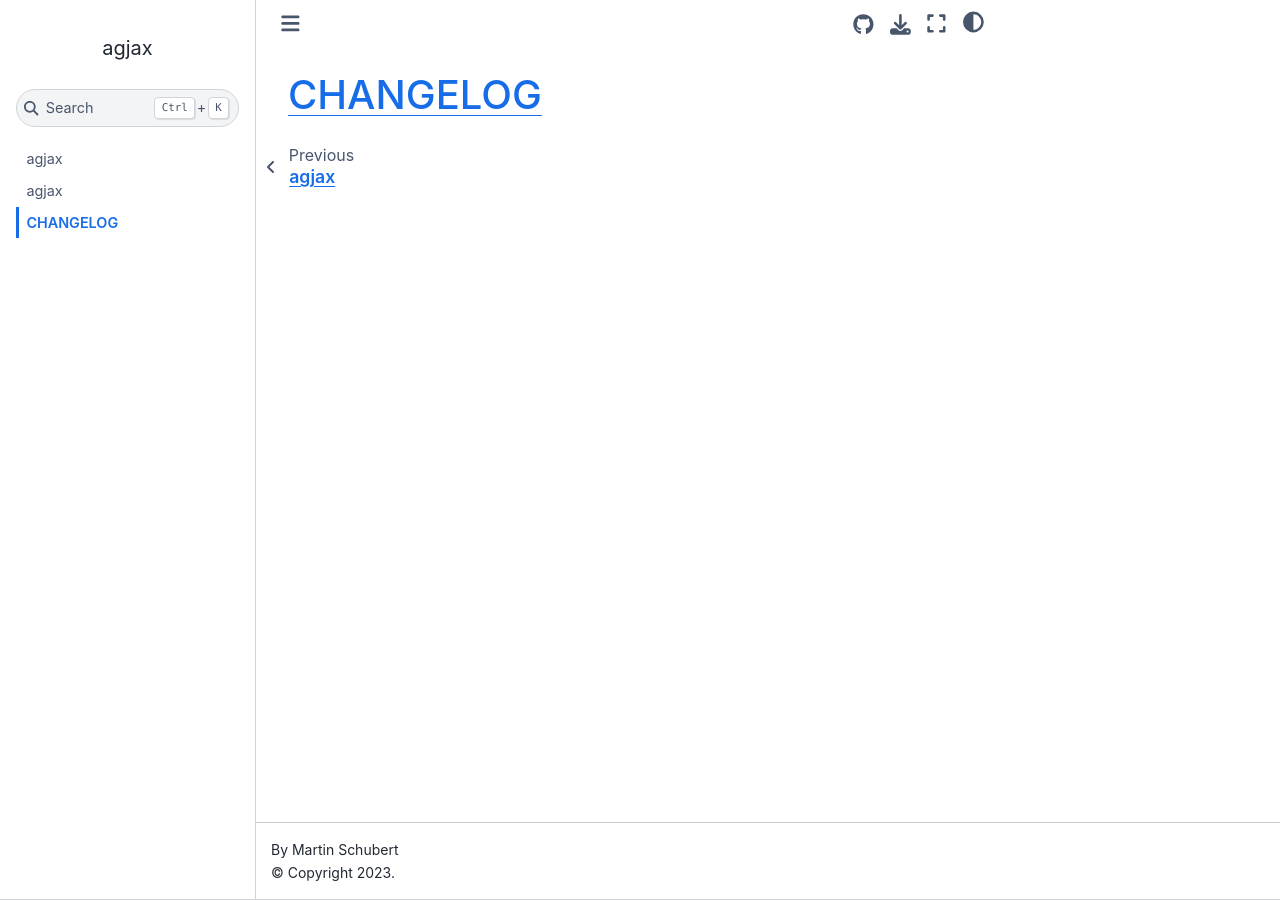
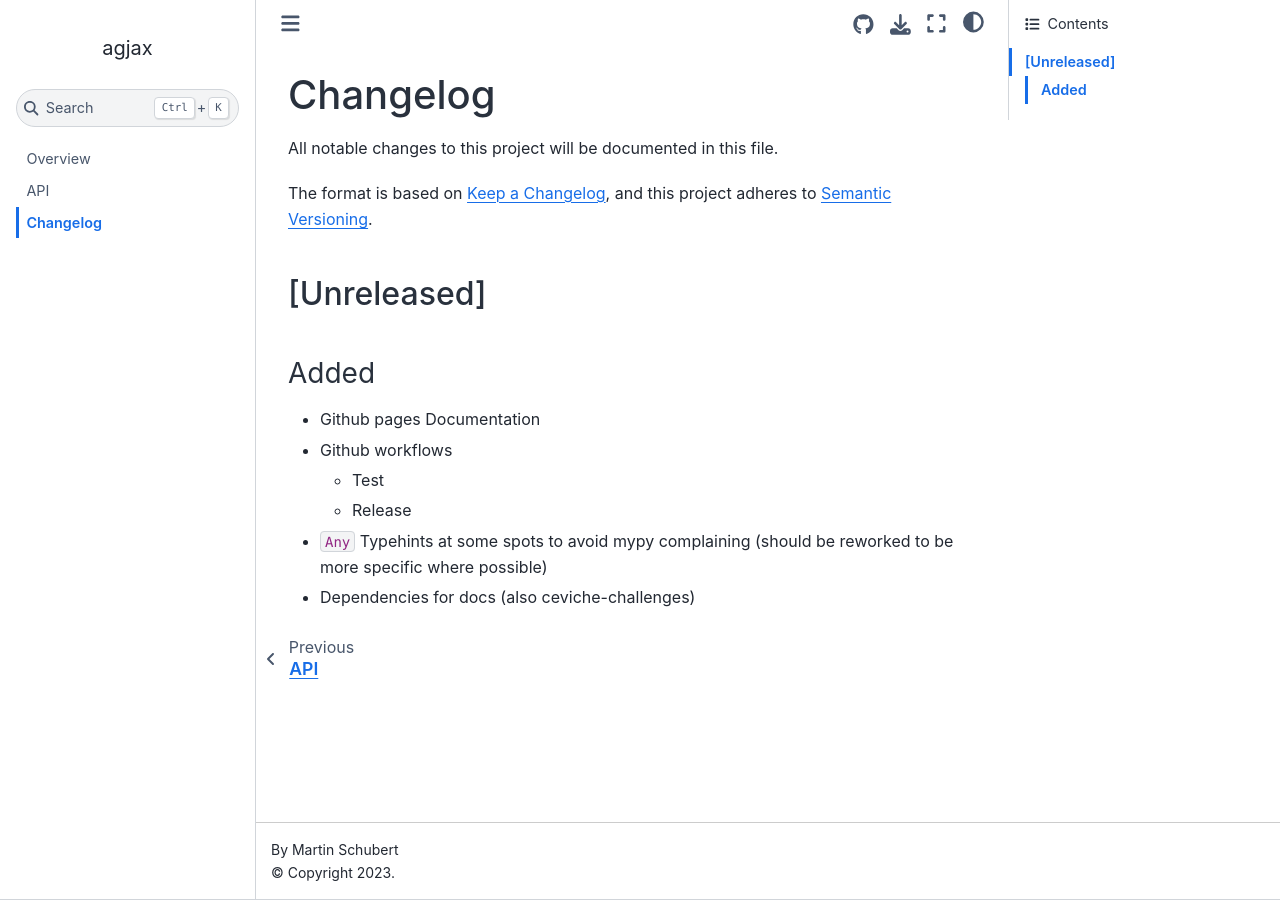
Before and after one commit to mfschubert/agjax, a Jupyter Book: the page built from docs/changelog.md, in a window 1280 px wide. Built offline with Jupyter Book 1.0.4 settings and Sphinx 7.4.7 and the Sphinx Book theme 1.1.4, drawn with Linux system fonts in a browser that asks for light colours; pages that are not in the unit, such as notebooks, are missing from menus.

Commit message:
Clean Docs, Add changelog

```diff
--- a/README.md
+++ b/README.md
@@ -1,4 +1,4 @@
-# agjax
+# Overview
 Agjax is a jax wrapper for autograd-differentiable functions. It allows existing code built with autograd to be used with the jax framework. In particular, agjax allows an arbitrary autograd function to be differentiated using `jax.grad`. Several other function transformations (e.g. compilation via `jax.jit`) are not supported.
 
 ## Installation
--- a/docs/_toc.yml
+++ b/docs/_toc.yml
@@ -4,5 +4,7 @@
 format: jb-book
 root: index
 chapters:
+  - file: basic_example
+  - file: photonic_inverse_design
   - file: api
   - file: changelog
--- a/docs/api.rst
+++ b/docs/api.rst
@@ -1,7 +1,5 @@
-agjax
+API
 ===================================
 
-wrapper
----------------------
-
-.. automodule:: agjax.wrapper
+.. automodule:: agjax
+    :members:
--- a/docs/changelog.md
+++ b/docs/changelog.md
@@ -1 +1,17 @@
-# [CHANGELOG](https://keepachangelog.com/en/1.0.0/)
+# Changelog
+
+All notable changes to this project will be documented in this file.
+
+The format is based on [Keep a Changelog](https://keepachangelog.com/en/1.0.0/),
+and this project adheres to [Semantic Versioning](https://semver.org/spec/v2.0.0.html).
+
+## [Unreleased]
+
+### Added
+
+- Github pages Documentation
+- Github workflows
+    - Test
+    - Release
+- `Any` Typehints at some spots to avoid mypy complaining (should be reworked to be more specific where possible)
+- Dependencies for docs (also ceviche-challenges)
--- a/pyproject.toml
+++ b/pyproject.toml
@@ -37,9 +37,11 @@ docs = [
     "jupyter-book==0.15.1",
     "sphinx-autodoc-typehints",
     "sphinx-click",
+    "ceviche_challenges"
     ]
 dev = [
     "pre-commit",
+    "bumpversion",
     "agjax[tests]",
     ]
 
```
Also changed, not shown: docs/tutorial.md (deleted, +0 -6 lines).
